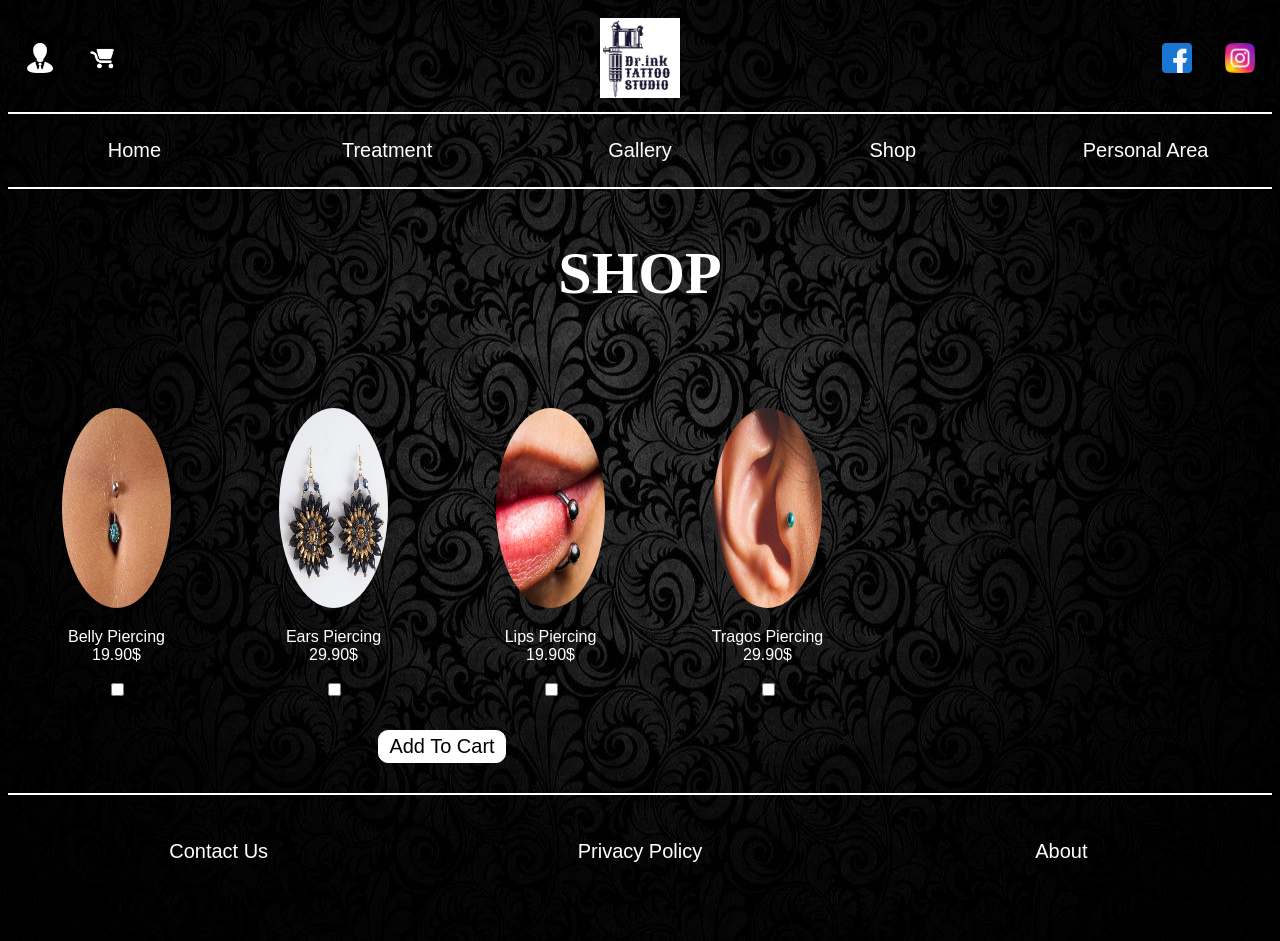
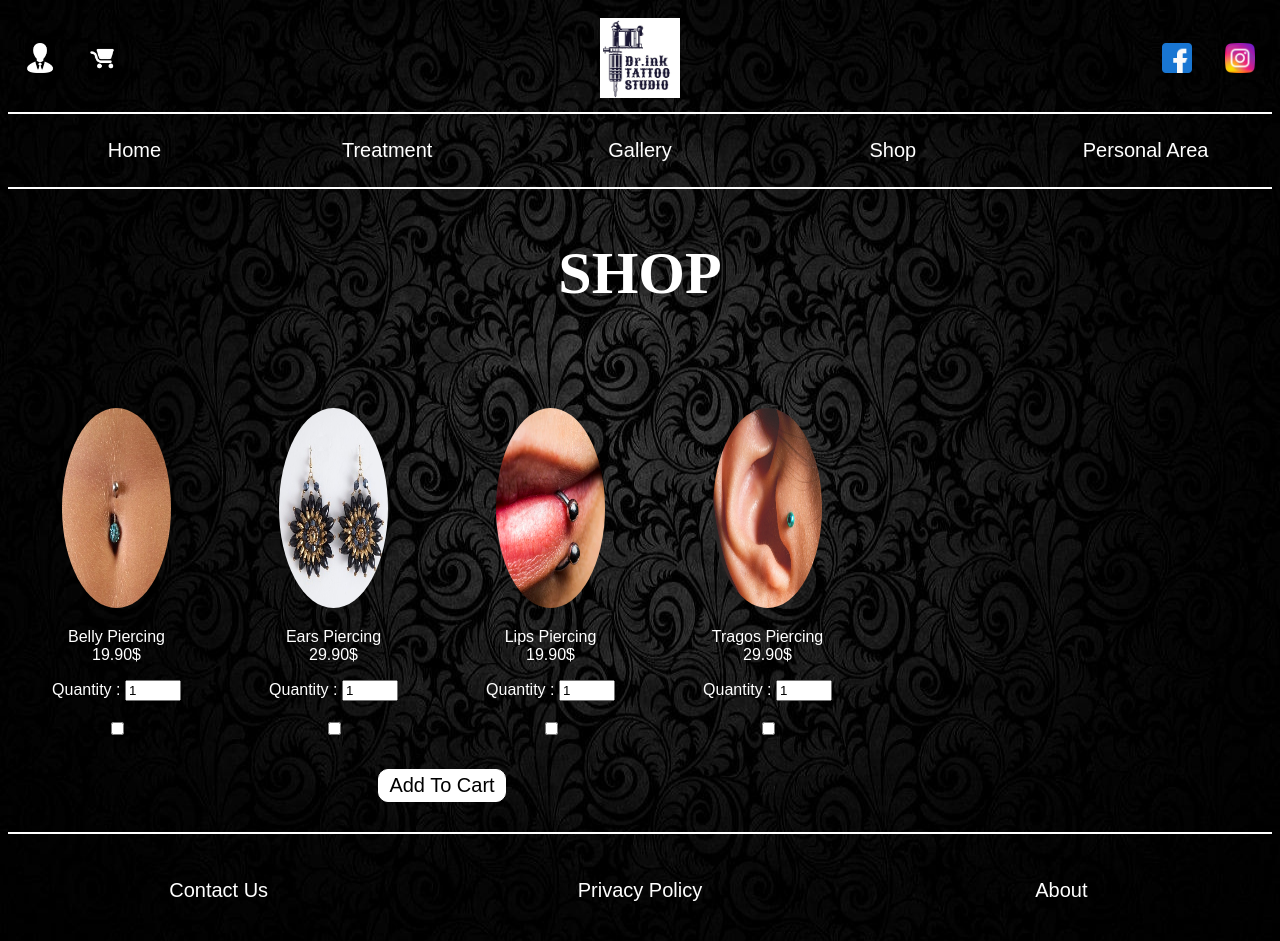
Before and after one commit to shirlehrer/web-project-g7, a Flask app: template web-project-g7-master/shop/templates/Shop.html in a window 1280 px wide. Shown: the top 941 px of the page. Before the commit the page ends 901 px from the top, so only its background shows below. Run offline with Flask 2, Linux system fonts and the light colour scheme; the template is opened without the code that fills it, so the values that code supplies are empty; parts of the project's set-up code (start-up, migrations or seed data) failed here and were passed over; some web fonts are replaced.

Commit message:
Update Shop.html

```diff
--- a/web-project-g7-master/shop/templates/Shop.html
+++ b/web-project-g7-master/shop/templates/Shop.html
@@ -66,21 +66,29 @@
         <div class="product one">
             <img class="round" src="../../cart/static/product1.jpeg" width="50%;" height="200;" alt="product1">
             <p id="product1">Belly Piercing<br>19.90$</p>
+            <label style="color: white" for="quantity_product1">Quantity :</label>
+            <input type="number" id="quantity_product1" name="quantity" min="1" max="20" value="1"> <br><br>
             <input onclick="boldIT('product1')" class="checkbox" type="checkbox">
         </div>
         <div class="product two">
             <img class="round" src="../../cart/static/product2.jpeg" width="50%;" height="200;" alt="product2">
             <p id="product2">Ears Piercing<br>29.90$</p>
+            <label style="color: white" for="quantity_product2">Quantity :</label>
+            <input type="number" id="quantity_product2" name="quantity" min="1" max="20" value="1"> <br><br>
             <input onclick="boldIT('product2')" class="checkbox" type="checkbox">
         </div>
         <div class="product three">
             <img class="round" src="../../cart/static/piercing3.jpg" width="50%;" height="200;" alt="product3">
             <p id="product3">Lips Piercing<br>19.90$</p>
+            <label style="color: white" for="quantity_product3">Quantity :</label>
+            <input type="number" id="quantity_product3" name="quantity" min="1" max="20" value="1"> <br><br>
             <input onclick="boldIT('product3')" class="checkbox" type="checkbox">
         </div>
         <div class="product four">
             <img class="round" src="../../cart/static/piercing4.jpg" width="50%;" height="200;" alt="product4">
             <p id="product4">Tragos Piercing<br>29.90$</p>
+            <label style="color: white" for="quantity_product4">Quantity :</label>
+            <input type="number" id="quantity_product4" name="quantity" min="1" max="20" value="1"> <br><br>
             <input onclick="boldIT('product4')" class="checkbox" type="checkbox">
         </div>
     </div>
```
